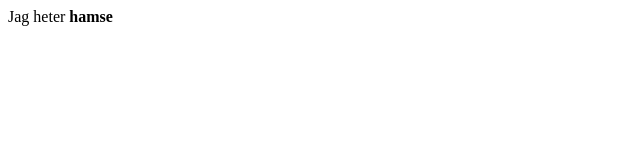
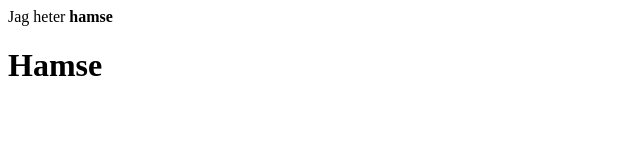
Before and after one commit to Hamse102/test, a plain HTML site: page index.html in a window 1280 px wide. Shown: the whole page, without its empty margins (0-640 px from the left). Drawn offline with Linux system fonts and the light colour scheme.

Commit message:
Update index.html

```diff
--- a/index.html
+++ b/index.html
@@ -1 +1,2 @@
 Jag heter <b>hamse</b>
+<h1>Hamse</h1>
```
